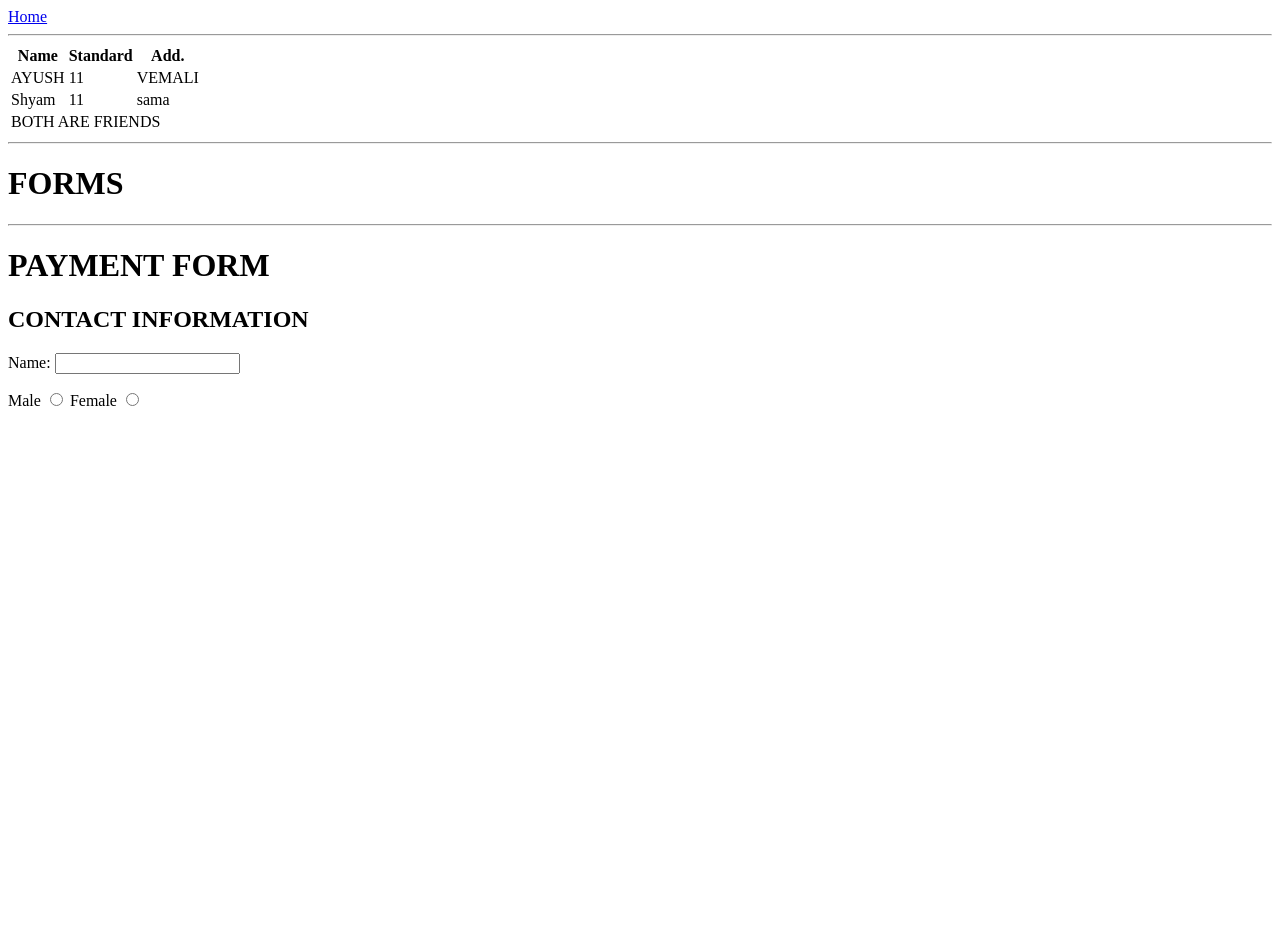
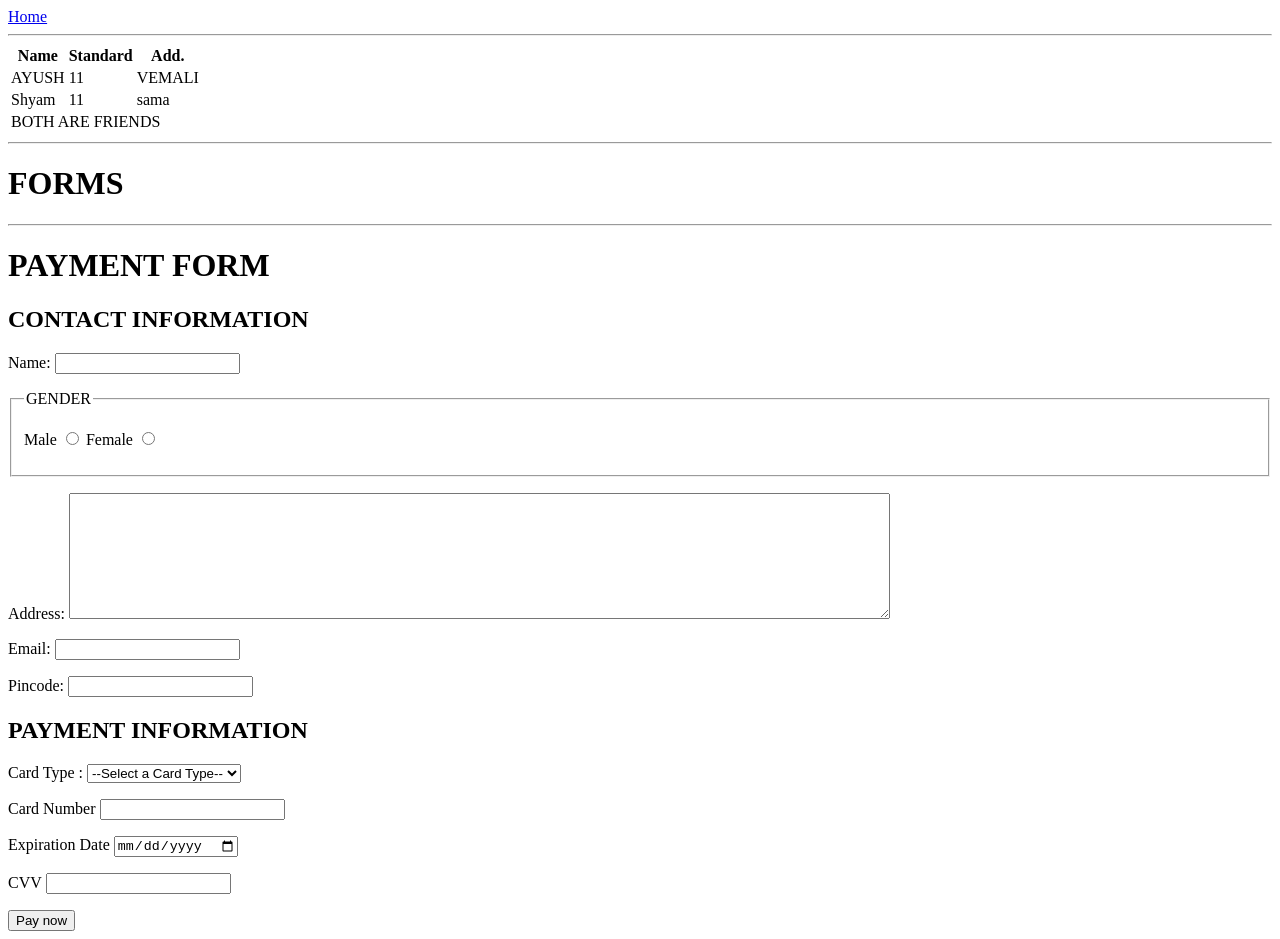
Before and after one commit to ayushh999/learningHTML, a plain HTML site: page page2.html in a window 1280 px wide. Before the commit the page ends 800 px from the top, so only its background shows below. Drawn offline with Linux system fonts and the light colour scheme.

Commit message:
20:49 11-5-23

```diff
--- a/page2.html
+++ b/page2.html
@@ -42,14 +42,33 @@
     <hr>
     <h1>FORMS</h1>
       <hr>
+
+      <form action="">
       <h1>PAYMENT FORM</h1>
       <h2>CONTACT INFORMATION</h2>
-       <p>Name: <input type="text" name="NAME"></p>
-       <p>Male <input type="radio" name="GENDER" id="Male">
-          Female <input type="radio" name="GENDER" id="Female">
-      </p>
+       <p>Name: <input type="text" name="NAME" required></p>
+       <fieldset>
+        <legend>GENDER</legend>
+       <p>Male <input type="radio" name="GENDER" id="Male" required>
+          Female <input type="radio" name="GENDER" id="Female" required>
+       </p>
+        </fieldset>
+        <p>Address: <textarea name="Address" id="Address" cols="100" rows="8" required></textarea></p>
+         <p>Email: <input type="email" name="mail" id="email" required></p>
+         <p>Pincode: <input type="number" name="pincode" id="pc" required></p>
+         <h2>PAYMENT INFORMATION</h2>
+         <p>Card Type :
+          <select name="Card_type" id="Card_type" required>
+            <option value="">--Select a Card Type--</option>
+            <option value="Visa">Visa</option>
+            <option value="Mastercard">Mastercard</option>
+            <option value="Rupay">Rupay</option></select>
+         </p>
+         <p>Card Number <input type="number" name="Card_number" id="CN" required></p>
+         <p>Expiration Date <input type="date" name="Expdate" id="Expdate" required></p>
+         <p> CVV <input type="password" name="cvv" id="cvv" required></p>
 
-
-    <form action=""></form>
+         <input type="submit" value="Pay now">
+    </form>
   </body>
 </html>
```
